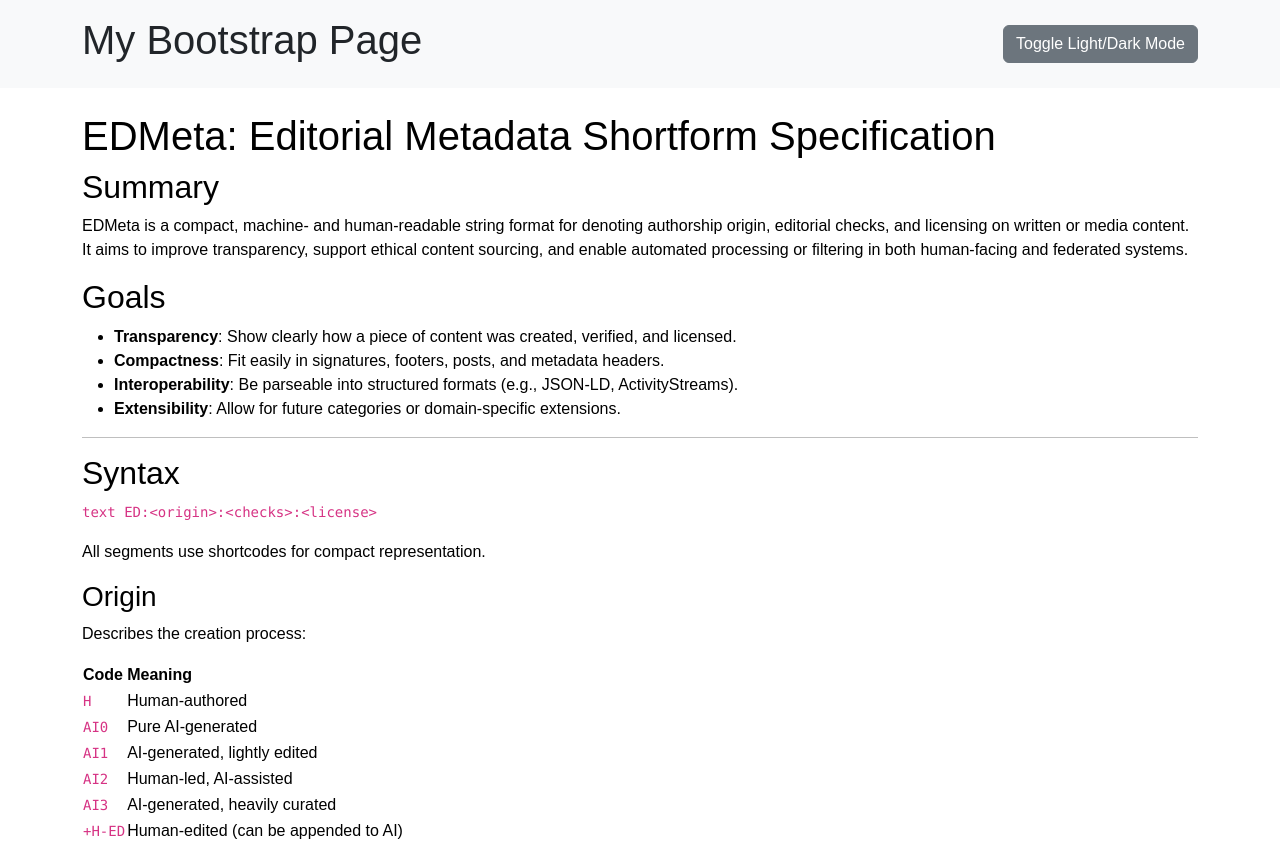
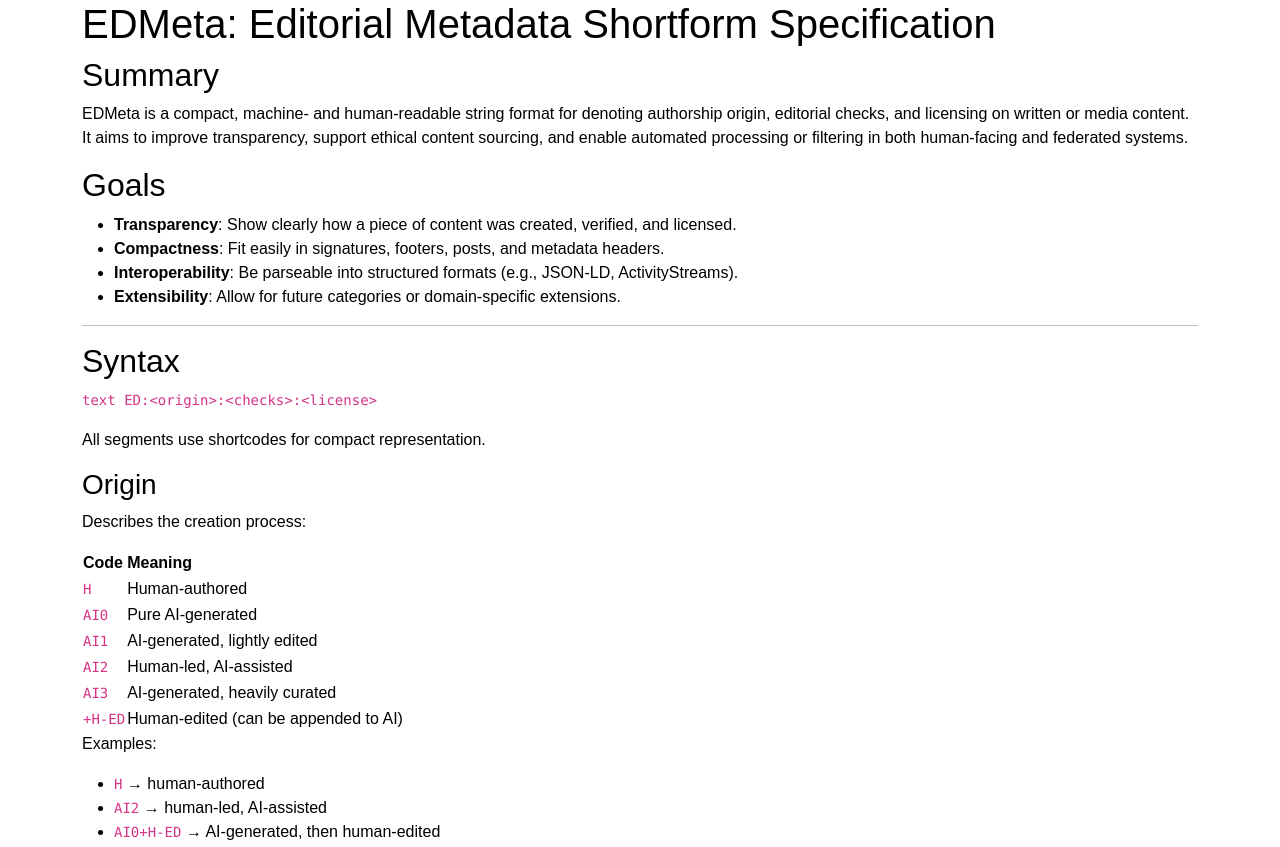
Before and after one commit to EditorialMetadata/edmeta.dev, a plain HTML site: page output/index.html in a window 1280 px wide. Shown: the top 847 px of the page. Drawn offline with nearby package versions, Linux system fonts and the light colour scheme.

Commit message:
Remove header section for light/dark mode toggle from base and index HTML templates

```diff
--- a/output/index.html
+++ b/output/index.html
@@ -8,12 +8,6 @@
     <link rel="stylesheet" href="style.css">
 </head>
 <body>
-    <header class="bg-light py-3 mb-4 text-dark d-flex justify-content-between align-items-center">
-        <div class="container d-flex justify-content-between align-items-center">
-            <h1>My Bootstrap Page</h1>
-            <button id="header-mode-toggle" class="btn btn-secondary">Toggle Light/Dark Mode</button>
-        </div>
-    </header>
     <div class="container">
         <h1>EDMeta: Editorial Metadata Shortform Specification</h1>
 <h2>Summary</h2>
```
Also changed, not shown: templates/base.html (+0 -6 lines).
